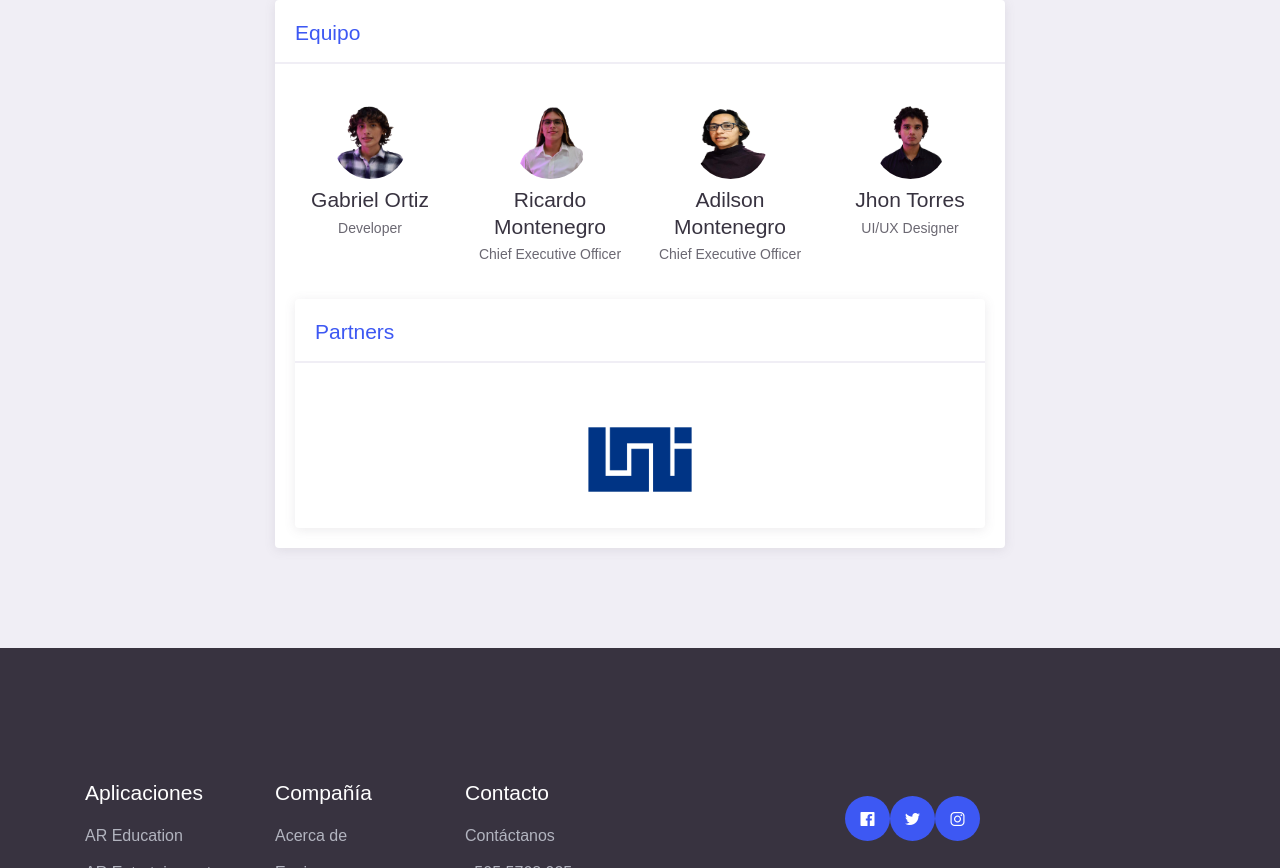
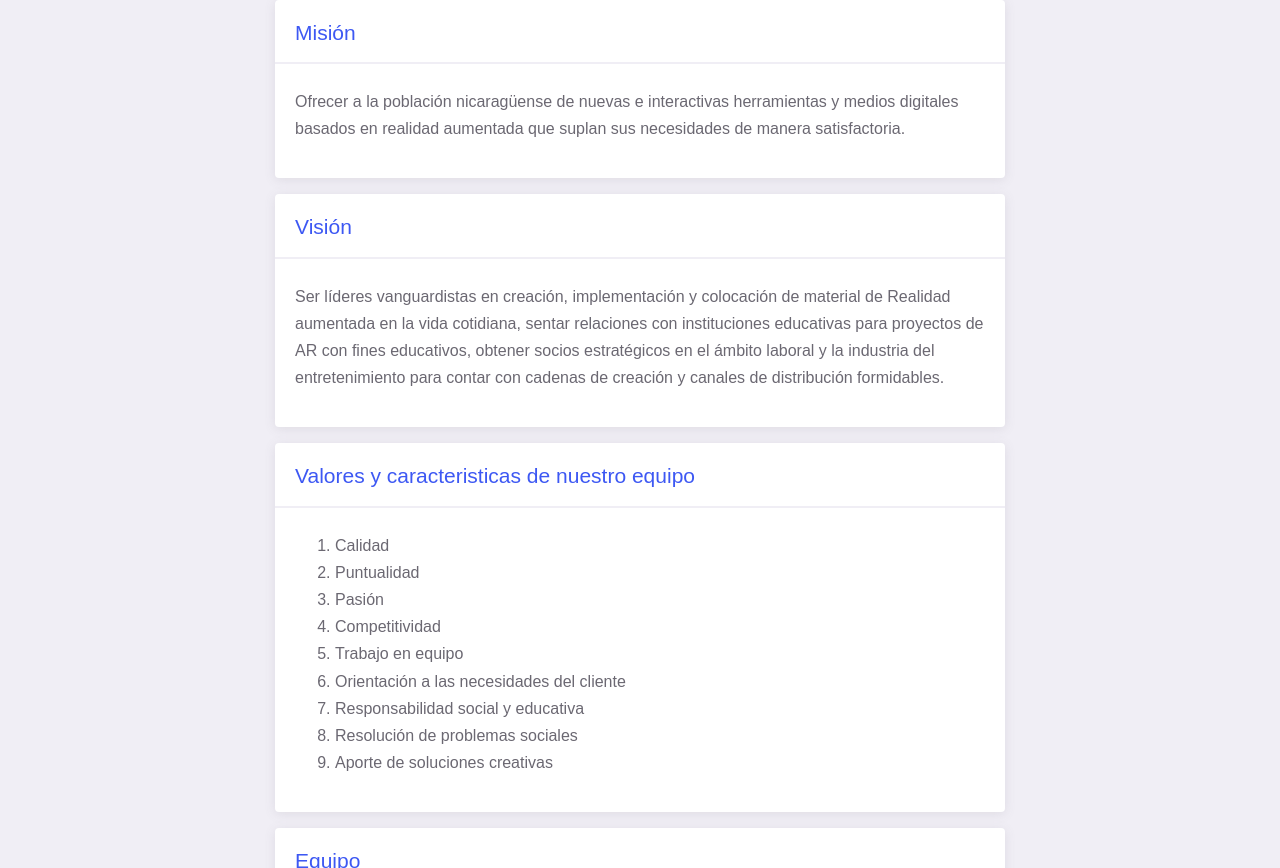
Before and after one commit to Fosd-Company/Web, a React (Vite) app: page /about in a window 1280 px wide. Shown: the part 1612-2480 px from the top of the page. Built offline with nearby package versions, Linux system fonts and the light colour scheme.

Commit message:
Fix warnings and added mission and vision in about

```diff
--- a/src/layout/MasterLayout.jsx
+++ b/src/layout/MasterLayout.jsx
@@ -34,7 +34,7 @@ const MasterLayout = () => {
                     <ol className="breadcrumb breadcrumb-dark justify-content-center bg-transparent">
                       <li className="breadcrumb-item">
                         <NavLink to="/">
-                          <a>Inicio</a>
+                          Inicio
                         </NavLink>
                       </li>
                       <li
--- a/src/layout/SimpleLayout.jsx
+++ b/src/layout/SimpleLayout.jsx
@@ -2,7 +2,7 @@ import { Fragment } from "react";
 import { Outlet } from "react-router-dom";
 import { Footer, Navbar } from "./components";
 
-const HomeLayout = () => (
+const SimpleLayout = () => (
   <Fragment>
     <Navbar />
     <Outlet />
@@ -10,4 +10,4 @@ const HomeLayout = () => (
   </Fragment>
 );
 
-export { HomeLayout };
+export { SimpleLayout };
--- a/src/layout/components/Footer.jsx
+++ b/src/layout/components/Footer.jsx
@@ -28,7 +28,7 @@ const Footer = () => (
             <h5 className="mb-3">Aplicaciones</h5>
             <ul className="menu-link">
               <li>
-                <a className="">AR Education</a>
+                <a>AR Education</a>
               </li>
               <li>
                 <a className="">AR Entertainment</a>
@@ -45,9 +45,7 @@ const Footer = () => (
             <h5 className="mb-3">Compañía</h5>
             <ul className="menu-link">
               <li>
-                <NavLink to="about">
-                  <a className="">Acerca de</a>
-                </NavLink>
+                <NavLink to="about">Acerca de</NavLink>
               </li>
               <li>
                 <a className="">Equipo</a>
@@ -58,9 +56,7 @@ const Footer = () => (
             <h5 className="mb-3">Contacto</h5>
             <ul className="menu-link">
               <li>
-                <NavLink to="contact-us">
-                  <a className="">Contáctanos</a>
-                </NavLink>
+                <NavLink to="contact-us">Contáctanos</NavLink>
               </li>
               <li>
                 <a className="">+505 5768 925</a>
@@ -74,22 +70,22 @@ const Footer = () => (
             </ul>
           </div>
           <div className="col-md-6 col-lg-4 py-3">
-            {/* <h5 className="mb-3">Subscribe</h5>
-            <p>Get some offers, news, or update features of application</p>
+            <h5 className="mb-3">Suscribete</h5>
+            <p>Te enviaremos actualizaciones y novedades de la aplicación</p>
             <form method="POST">
               <div className="input-group">
                 <input
                   type="text"
                   className="form-control"
-                  placeholder="Your email.."
+                  placeholder="Correo electrónico..."
                 />
                 <div className="input-group-append">
-                  <button type="submit" className="btn btn-primary">
+                  <button type="submit" className="btn btn-primary" disabled>
                     <span className="mai-send"></span>
                   </button>
                 </div>
               </div>
-            </form> */}
+            </form>
 
             <div className="mt-3">
               <a
@@ -123,7 +119,7 @@ const Footer = () => (
             <img src="assets/favicon-light.png" alt="" width="40" />
             {/* <!-- Please don't remove or modify the credits below --> */}
             <p className="d-inline-block ml-2">
-              Copyright &copy; <a className="fg-white fw-medium">Fosd</a>. Todos
+              {new Date().getFullYear()} Copyright &copy; <a className="fg-white fw-medium">Fosd</a>. Todos
               los derechos reservados.
             </p>
           </div>
--- a/src/modules/About/AboutPage.jsx
+++ b/src/modules/About/AboutPage.jsx
@@ -16,8 +16,8 @@ const AboutPage = () => (
             </p>
             <p>
               De igual manera la realidad aumentada es una tecnología en auge
-                debido a sus múltiples aplicaciones. Se puede extrapolar a
-                campos tan variados como entretenimiento,publicidad,educación,
+              debido a sus múltiples aplicaciones. Se puede extrapolar a campos
+              tan variados como entretenimiento,publicidad,educación,
               arquitectura,diseño de interiores y muchas áreas más, las
               posibilidades son realmente infinitas, nuestro equipo está
               dispuesto a explorarlas siendo capaz de ofrecer soluciones para
@@ -33,18 +33,56 @@ const AboutPage = () => (
             <p>
               Posteriormente se forma Nic-ARTeam como un equipo oficialmente
               inscrito a la plataforma tecnológica más importante del país, el
-                Hackathon Nicaragua, pasando por cada una de sus fases de
-                proceso creativo, clasificación y preparación hasta lograr
-                destacar como segundo lugar en su categoría de aficionados
-                siendo su primera experiencia en la plataforma.
+              Hackathon Nicaragua, pasando por cada una de sus fases de proceso
+              creativo, clasificación y preparación hasta lograr destacar como
+              segundo lugar en su categoría de aficionados siendo su primera
+              experiencia en la plataforma.
             </p>
             <p>
               Nic-ARTeam es una muestra de que a partir de una simple idea se
-                puede formar un proyecto real aportando soluciones informáticas
-                y fomentando el emprendimiento entre los jóvenes. Actualmente se
+              puede formar un proyecto real aportando soluciones informáticas y
+              fomentando el emprendimiento entre los jóvenes. Actualmente se
               encuentra conformado por cuatro estudiantes de ingeniería en
               computación de la Universidad Nacional de Ingeniería.
             </p>
+          </div>
+          <div className="card-page mt-3">
+            <h5 className="fg-primary">Misión</h5>
+            <hr />
+            <p>
+              Ofrecer a la población nicaragüense de nuevas e interactivas
+              herramientas y medios digitales basados en realidad aumentada que
+              suplan sus necesidades de manera satisfactoria.
+            </p>
+          </div>
+          <div className="card-page mt-3">
+            <h5 className="fg-primary">Visión</h5>
+            <hr />
+            <p>
+              Ser líderes vanguardistas en creación, implementación y colocación
+              de material de Realidad aumentada en la vida cotidiana, sentar
+              relaciones con instituciones educativas para proyectos de AR con
+              fines educativos, obtener socios estratégicos en el ámbito laboral
+              y la industria del entretenimiento para contar con cadenas de
+              creación y canales de distribución formidables.
+            </p>
+          </div>
+          <div className="card-page mt-3">
+            <h5 className="fg-primary">
+              Valores y caracteristicas de nuestro equipo
+            </h5>
+            <hr />
+            <ol>
+              <li>Calidad</li>
+              <li>Puntualidad</li>
+              <li>Pasión</li>
+              <li>Competitividad</li>
+              <li>Trabajo en equipo</li>
+              <li>Orientación a las necesidades del cliente</li>
+              <li>Responsabilidad social y educativa</li>
+              <li>Resolución de problemas sociales</li>
+              <li>Aporte de soluciones creativas</li>
+            </ol>
           </div>
           <div className="card-page mt-3">
             <h5 className="fg-primary">Equipo</h5>
--- a/src/modules/Error/ErrorPage.jsx
+++ b/src/modules/Error/ErrorPage.jsx
@@ -13,7 +13,7 @@ const ErrorPage = () => (
               <h3 className="mb-3 fw-medium">Error 404</h3>
               <nav aria-label="breadcrumb">
                 <ol className="breadcrumb breadcrumb-dark justify-content-center bg-transparent">
-                  <li className="breadcrumb-item active" aria-current="page">
+                  <li className="breadcrumb-item active">
                     <NavLink to="/">Inicio</NavLink>
                   </li>
                 </ol>
--- a/src/modules/Home/HomePage.jsx
+++ b/src/modules/Home/HomePage.jsx
@@ -20,7 +20,7 @@ const HomePage = () => (
             </div>
             <div className="col-lg-6 d-none d-lg-block wow zoomIn">
               <div className="img-place mobile-preview shadow floating-animate">
-                <img src="../assets/img/app_showcase.png" alt="" />
+                <img src="assets/img/app_showcase.png" alt="" />
               </div>
             </div>
           </div>
--- a/src/modules/Updates/UpdatesPage.jsx
+++ b/src/modules/Updates/UpdatesPage.jsx
@@ -64,7 +64,11 @@ const UpdatesPage = () => {
     <div className="page-section">
       <div className="container">
         <div className="row justify-content-center">
-          <div className="col-lg-8">{updates.map(Update)}</div>
+          <div className="col-lg-8">
+            {updates.map((update) => (
+              <Update {...update} key={`update-${update.title}`}/>
+            ))}
+          </div>
         </div>
       </div>
     </div>
--- a/src/modules/Updates/components/Update.jsx
+++ b/src/modules/Updates/components/Update.jsx
@@ -4,7 +4,7 @@ const Feature = ({ title, changes }) => {
   return (
     <Fragment>
       <h5>{title}</h5>
-      <ul className="theme-list">
+      <ul className="theme-list" key={`list-${title}`}>
         {changes.map((content, index) => (
           <li  className="list-item" key={index}>{content}</li>
         ))}
@@ -15,10 +15,10 @@ const Feature = ({ title, changes }) => {
 
 const Update = ({ title, description, features, note }) => {
   return (
-    <div className="card-page mt-3">
+    <div className="card-page mt-3" key={`card-${title}`}>
       <h3 className="mb-3">{title}</h3>
       <p>{description}</p>
-      {features.map(Feature)}
+      {features.map(feature => <Feature {...feature} key={`feature-${feature.title}`} />)}
       <p>{note}</p>
     </div>
   );
```
Also changed, not shown: src/App.jsx (+3 -5 lines). Lines whose indentation alone changed are shown as unchanged.
